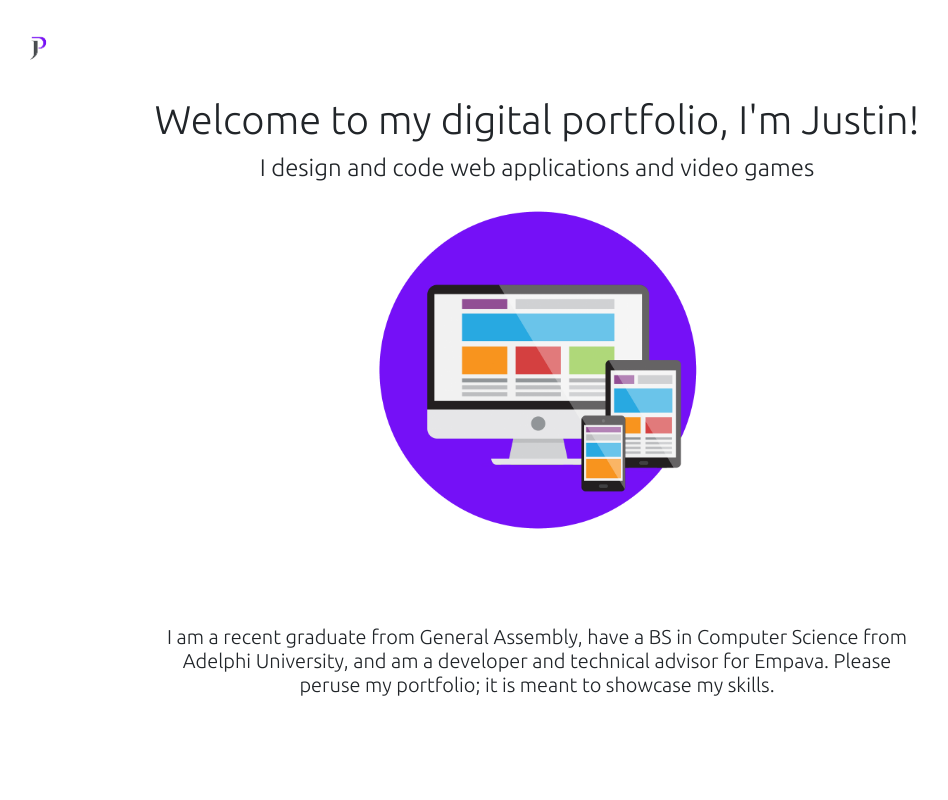
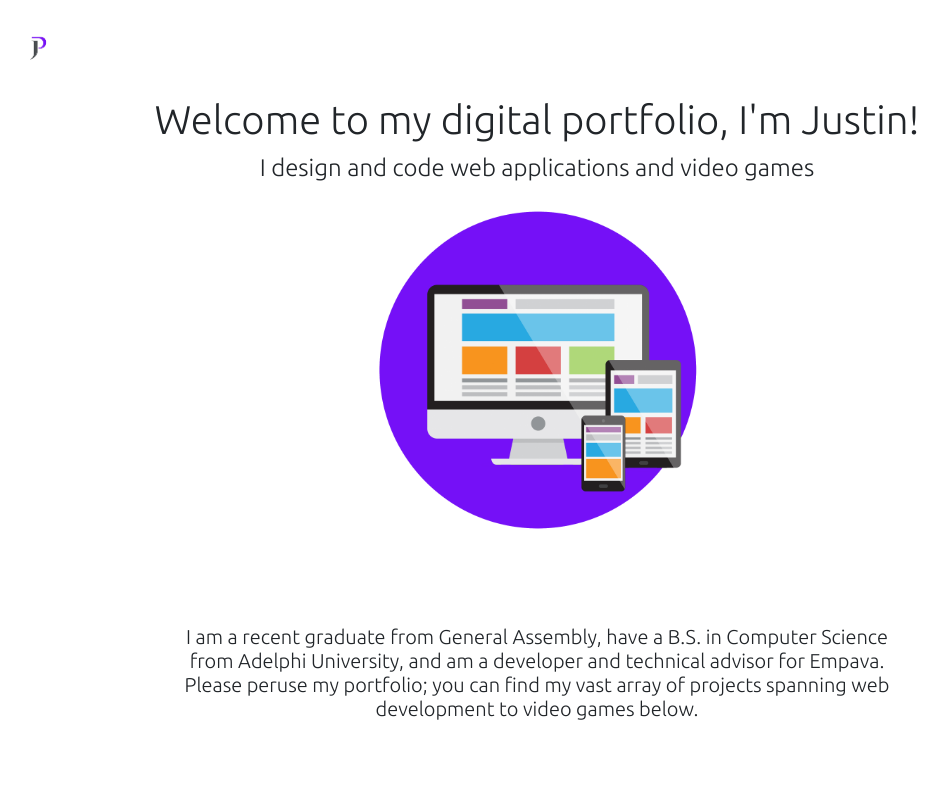
Before and after one commit to Juicester/portfolio, a React (Create React App) app: page / in a window 1280 px wide. Shown: the top 800 px of the page, without its empty margins (103-1051 px from the left). Built offline with nearby package versions, Linux system fonts and the light colour scheme.

Commit message:
changing home page words

```diff
--- a/src/components/Home/Home.js
+++ b/src/components/Home/Home.js
@@ -23,10 +23,10 @@ function Home() {
 				className='home-image'
 			/>
 			<h5 className='bottom-home-text'>
-				I am a recent graduate from General Assembly, have a BS in Computer
+				I am a recent graduate from General Assembly, have a B.S. in Computer
 				Science from Adelphi University, and am a developer and technical
-				advisor for Empava. Please peruse my portfolio; it is meant to showcase
-				my skills.
+				advisor for Empava. Please peruse my portfolio; you can find my vast
+				array of projects spanning web development to video games below.
 			</h5>
 			<Skills />
 			<Recent />
```
